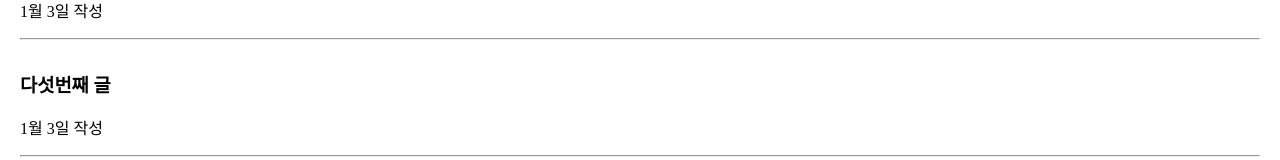
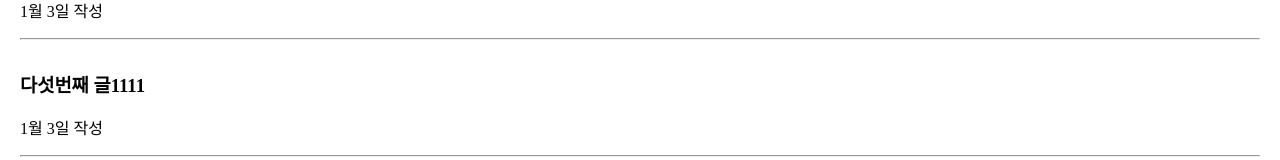
Before and after one commit to hnc-sanghwan/testblog, a React (Create React App) app: page / in a window 1280 px wide. Shown: the part 543-703 px from the top of the page. Built offline with nearby package versions, Linux system fonts and the light colour scheme.

Commit message:
Update App.js

```diff
--- a/src/App.js
+++ b/src/App.js
@@ -4,7 +4,7 @@ import './App.css';
 
  function App() {
 
-  let [글제목리스트, 글제목리스트변경] = useState(['첫번째 글', '두번째 글', '세번째 글', '네번째 글', '다섯번째 글']);
+  let [글제목리스트, 글제목리스트변경] = useState(['첫번째 글', '두번째 글', '세번째 글', '네번째 글', '다섯번째 글1111']);
   let [날짜, 날짜변경] = useState(['1월 1일 작성', '1월 2일 작성', '1월 3일 작성']);
   let [좋아요, 좋아요변경] = useState(0);
   let [글제목, 글제목변경] = useState('첫번째 글');
```
